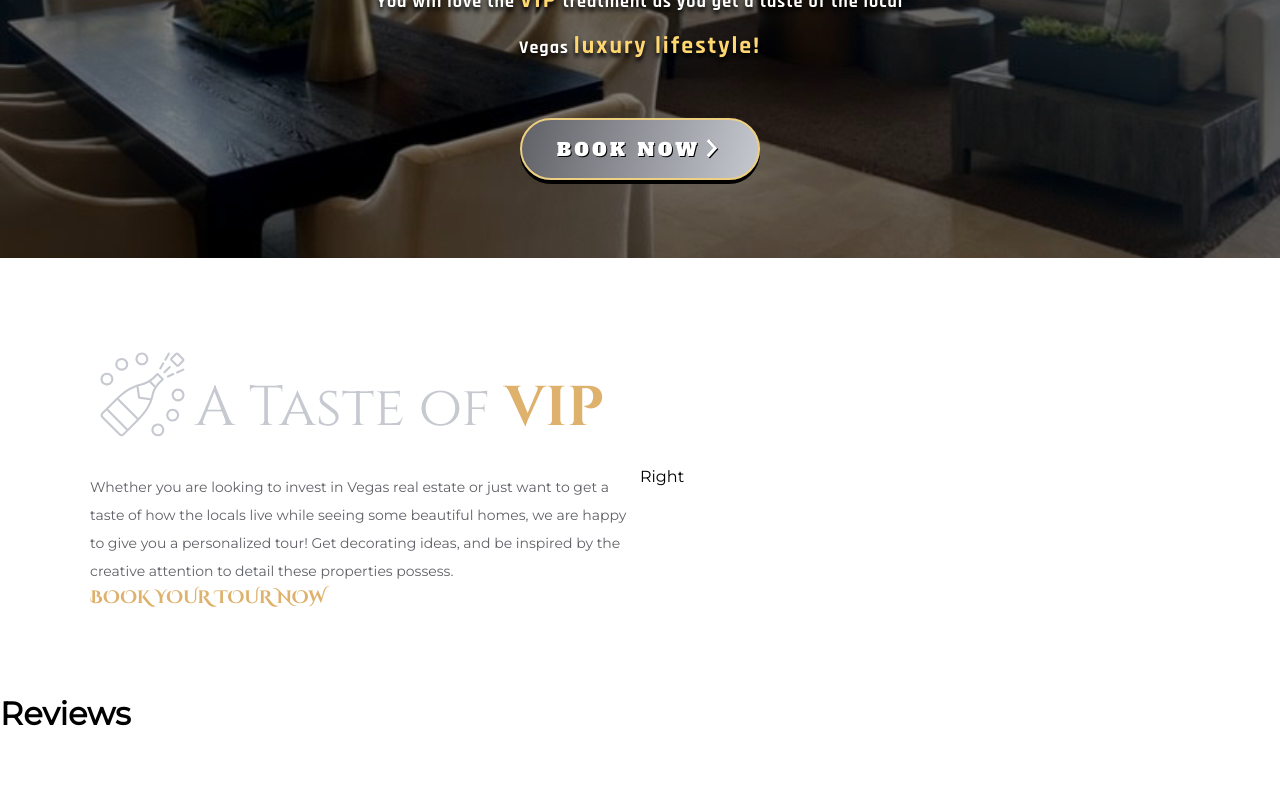
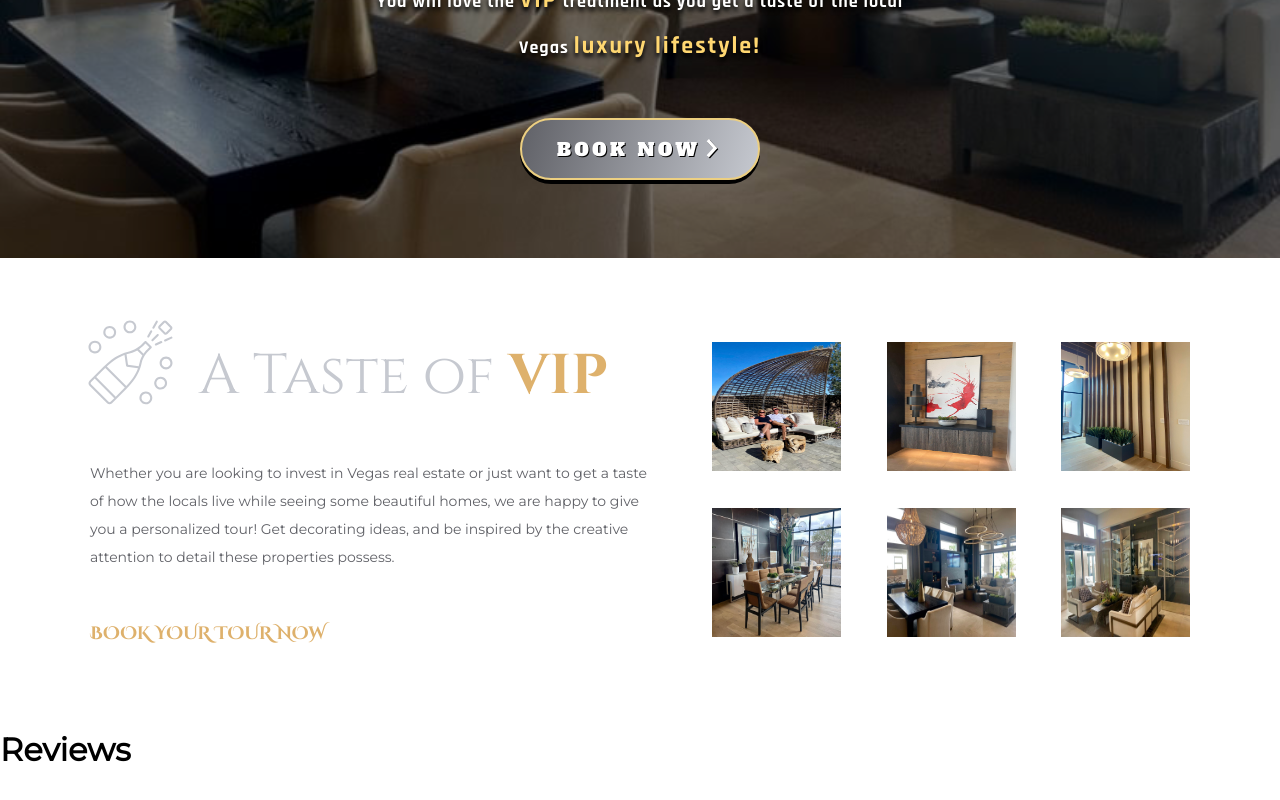
Before and after one commit to stevexero/vegasluxuryhometours, a React (Create React App) app: page / in a window 1280 px wide. Shown: the part 542-1342 px from the top of the page. Built offline with nearby package versions, Linux system fonts and the light colour scheme.

Commit message:
styled subhero section

```diff
--- a/src/pages/sections/SubHero.css
+++ b/src/pages/sections/SubHero.css
@@ -12,7 +12,8 @@
 }
 
 .SubHero-left {
-  width: 50%;
+  width: 55%;
+  height: 19rem;
   display: flex;
   flex-direction: column;
   align-items: flex-start;
@@ -20,14 +21,35 @@
 }
 
 .SubHero-left-header {
+  margin-top: -2rem;
   display: flex;
   align-items: center;
 }
 
-.SubHero-right {
-  width: 50%;
+.SubHero-left-icon {
+  width: 105px;
+  margin-left: -0.75rem;
 }
 
-.SubHero-left-icon {
-  width: 105px;
+.SubHero-left-title {
+  margin-left: 1rem;
 }
+
+.SubHero-left-img {
+  width: 129px;
+  height: 129px;
+}
+
+.SubHero-left-text {
+  margin-top: -2rem;
+  margin-right: 2rem;
+}
+
+.SubHero-right {
+  width: 45%;
+  height: 19rem;
+  display: grid;
+  grid-template-columns: repeat(3, 1fr);
+  gap: 28px;
+  justify-items: end;
+}
--- a/src/pages/sections/SubHero.js
+++ b/src/pages/sections/SubHero.js
@@ -1,6 +1,12 @@
 import { Link } from 'react-router-dom';
 
 import Champagne from '../../assets/champagne.svg';
+import img1 from '../../assets/subhero1.jpeg';
+import img2 from '../../assets/subhero2.jpeg';
+import img3 from '../../assets/subhero3.jpeg';
+import img4 from '../../assets/subhero4.jpeg';
+import img5 from '../../assets/hero_img.jpeg';
+import img6 from '../../assets/subhero6.jpeg';
 
 import './SubHero.css';
 
@@ -33,7 +39,14 @@ const SubHero = () => {
             </Link>
           </div>
         </div>
-        <div className='SubHero-right'>Right</div>
+        <div className='SubHero-right'>
+          <img src={img1} alt='img' className='SubHero-left-img' />
+          <img src={img2} alt='img' className='SubHero-left-img' />
+          <img src={img3} alt='img' className='SubHero-left-img' />
+          <img src={img4} alt='img' className='SubHero-left-img' />
+          <img src={img5} alt='img' className='SubHero-left-img' />
+          <img src={img6} alt='img' className='SubHero-left-img' />
+        </div>
       </div>
     </div>
   );
```
